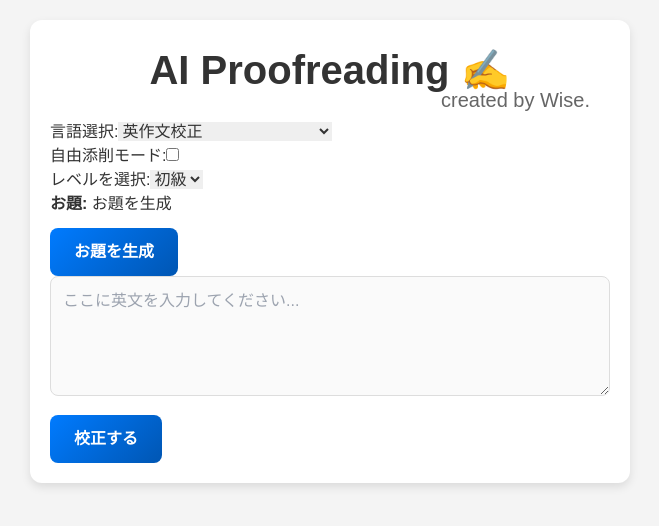
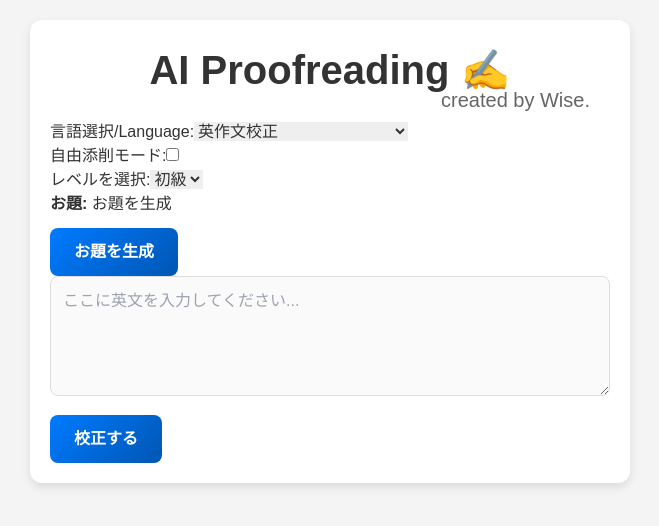
Before and after one commit to Wise-san-stu/EN-JP_AI-Proofreading, a Next.js app: page / in a window 1280 px wide. Shown: the top 526 px of the page, without its empty margins (310-969 px from the left). Built offline with nearby package versions, Linux system fonts and the light colour scheme.

Commit message:
Remove unused variable 'isRelevant' to fix ESLint error

```diff
--- a/src/app/page.tsx
+++ b/src/app/page.tsx
@@ -19,7 +19,7 @@ export default function Home() {
     const [freeMode, setFreeMode] = useState(false);
 
     const labels = mode === "english" ? {
-        language: "言語選択",
+        language: "言語選択/Language",
         level: "レベルを選択",
         levels: { beginner: "初級", intermediate: "中級", advanced: "上級" },
         topic: "お題",
```
